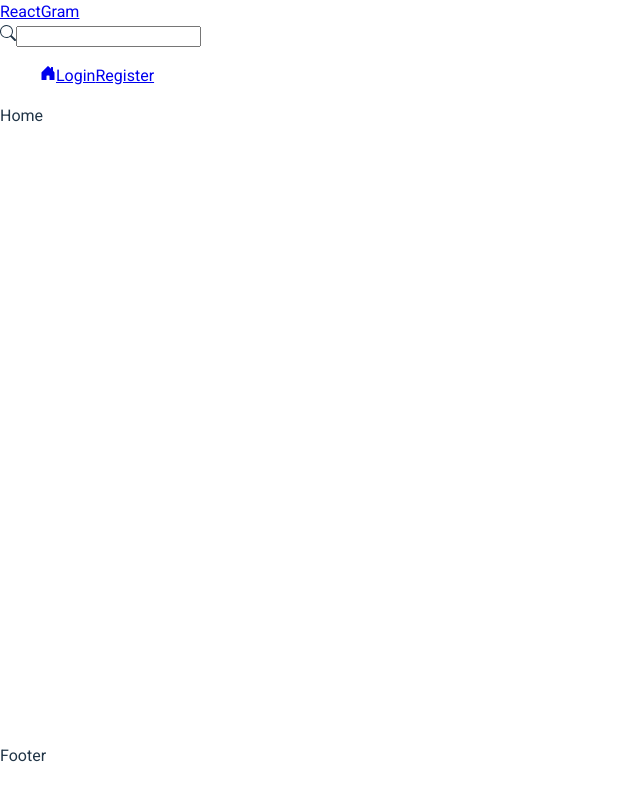
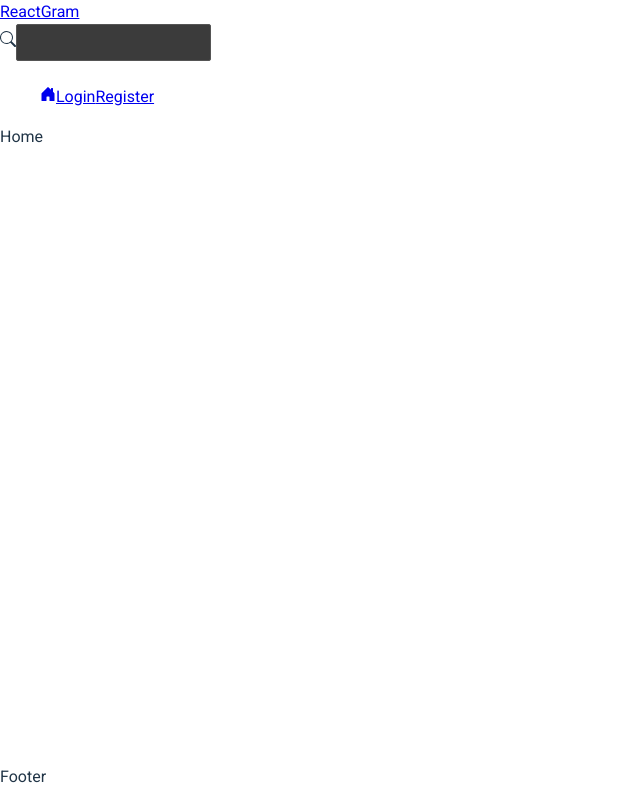
Before and after one commit to MateusGurgel/ReactGram-Front, a React (Vite) app: page / in a window 1280 px wide. Shown: the whole page, without its empty margins (0-640 px from the left). Built offline with nearby package versions, Linux system fonts and the light colour scheme.

Commit message:
Input added

```diff
--- a/src/assets/index.css
+++ b/src/assets/index.css
@@ -20,6 +20,15 @@ body {
   box-sizing: border-box;
 }
 
+input {
+  background-color: #3b3b3b;
+  color: #aaa;
+  border: 1px solid #555;
+  border-radius: 2px;
+  padding: 10px 8px;
+  outline: none;
+  margin-bottom: 0.6em;
+}
 
 @media (prefers-color-scheme: light) {
   :root {
```
